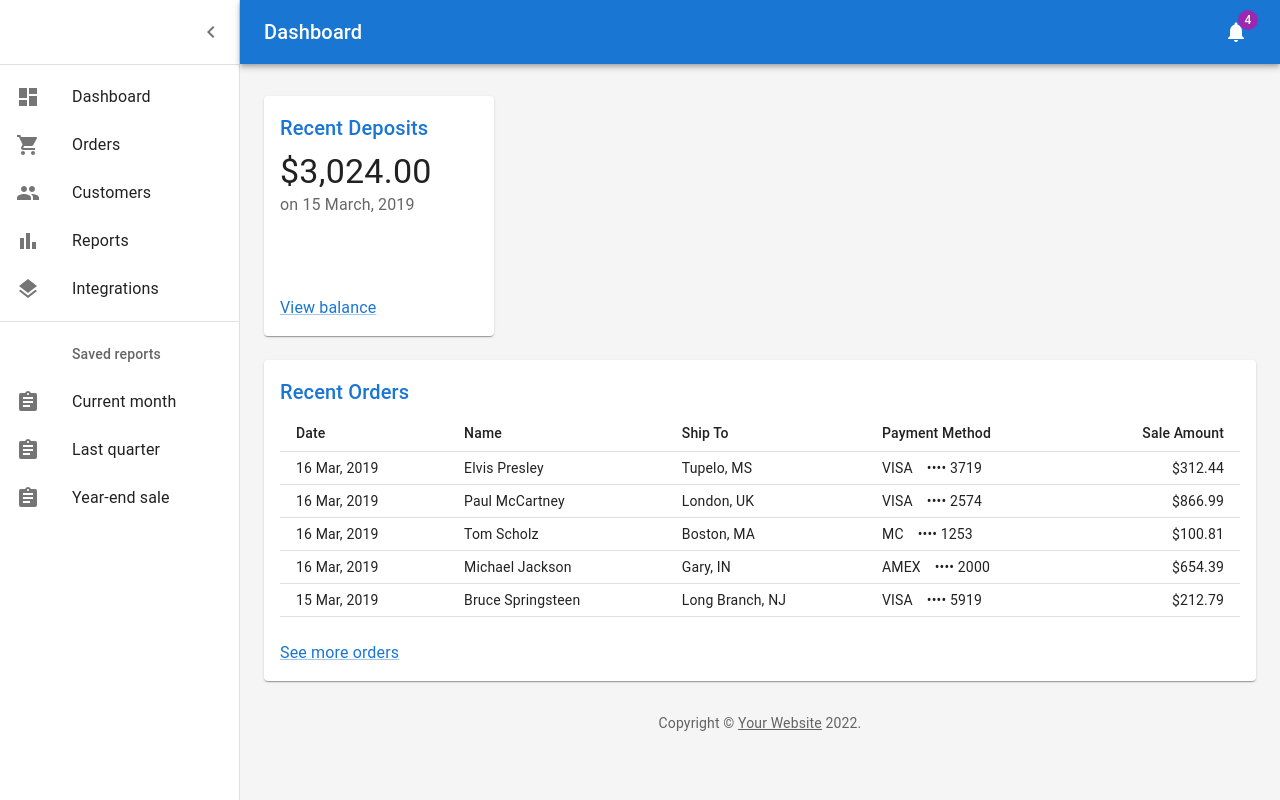
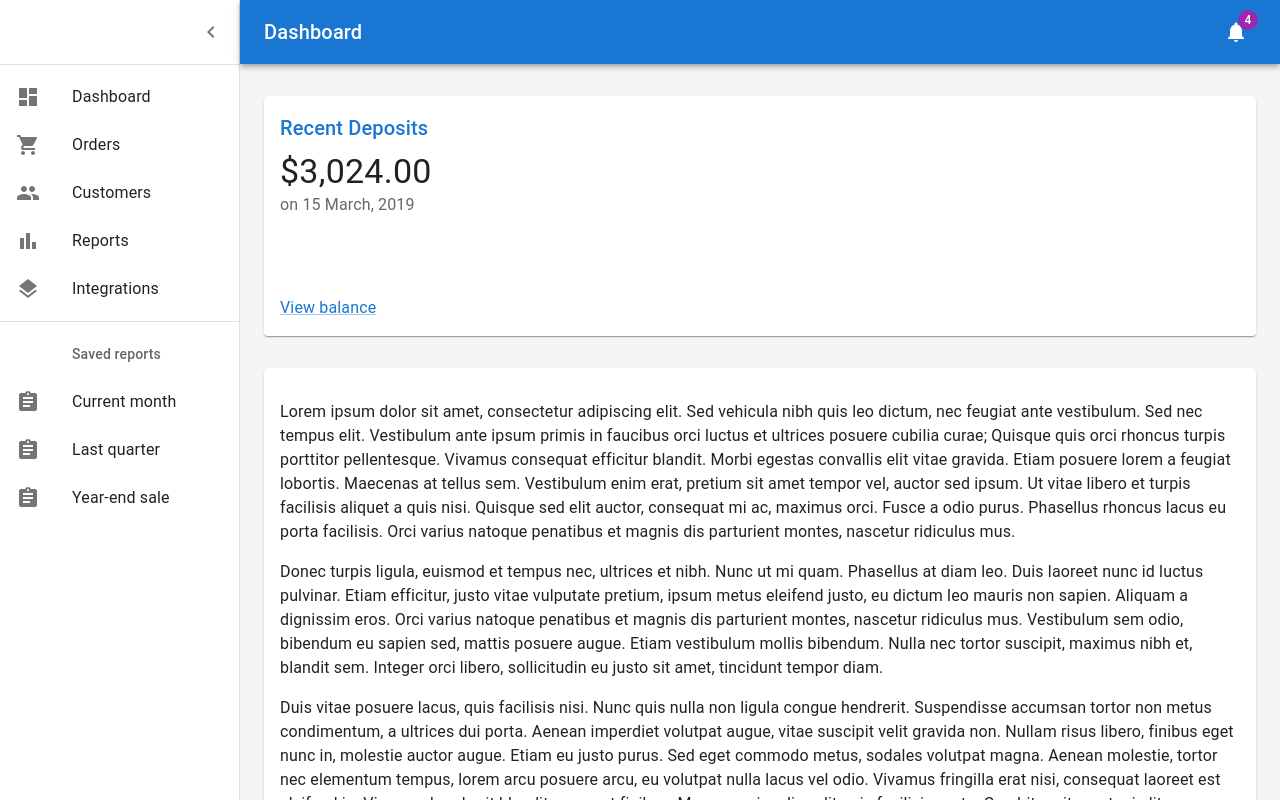
Before and after one commit to cherewaty/mui-ipad-layouts, a React (Create React App) app: page / in a window 1280 px wide. Built offline with nearby package versions, Linux system fonts and the light colour scheme.

Commit message:
Add scrollable content

```diff
--- a/src/Dashboard/Dashboard.js
+++ b/src/Dashboard/Dashboard.js
@@ -11,7 +11,6 @@ import Divider from "@mui/material/Divider";
 import IconButton from "@mui/material/IconButton";
 import Badge from "@mui/material/Badge";
 import Container from "@mui/material/Container";
-import Grid from "@mui/material/Grid";
 import Paper from "@mui/material/Paper";
 import Link from "@mui/material/Link";
 import MenuIcon from "@mui/icons-material/Menu";
@@ -19,8 +18,6 @@ import ChevronLeftIcon from "@mui/icons-material/ChevronLeft";
 import NotificationsIcon from "@mui/icons-material/Notifications";
 import { mainListItems, secondaryListItems } from "./listItems";
 import Deposits from "./Deposits";
-import Orders from "./Orders";
-
 function Copyright(props) {
   return (
     <Typography
@@ -165,27 +162,95 @@ function DashboardContent() {
         >
           <Toolbar />
           <Container maxWidth="lg" sx={{ mt: 4, mb: 4 }}>
-            <Grid container spacing={3}>
             {/* Recent Deposits */}
-              <Grid item xs={12} md={4} lg={3}>
+
             <Paper
               sx={{
                 p: 2,
                 display: "flex",
                 flexDirection: "column",
                 height: 240,
+                marginBottom: 4,
               }}
             >
               <Deposits />
             </Paper>
-              </Grid>
-              {/* Recent Orders */}
-              <Grid item xs={12}>
-                <Paper sx={{ p: 2, display: "flex", flexDirection: "column" }}>
-                  <Orders />
+
+            <Paper sx={{ p: 2 }}>
+              <p>
+                Lorem ipsum dolor sit amet, consectetur adipiscing elit. Sed
+                vehicula nibh quis leo dictum, nec feugiat ante vestibulum. Sed
+                nec tempus elit. Vestibulum ante ipsum primis in faucibus orci
+                luctus et ultrices posuere cubilia curae; Quisque quis orci
+                rhoncus turpis porttitor pellentesque. Vivamus consequat
+                efficitur blandit. Morbi egestas convallis elit vitae gravida.
+                Etiam posuere lorem a feugiat lobortis. Maecenas at tellus sem.
+                Vestibulum enim erat, pretium sit amet tempor vel, auctor sed
+                ipsum. Ut vitae libero et turpis facilisis aliquet a quis nisi.
+                Quisque sed elit auctor, consequat mi ac, maximus orci. Fusce a
+                odio purus. Phasellus rhoncus lacus eu porta facilisis. Orci
+                varius natoque penatibus et magnis dis parturient montes,
+                nascetur ridiculus mus.
+              </p>
+              <p>
+                Donec turpis ligula, euismod et tempus nec, ultrices et nibh.
+                Nunc ut mi quam. Phasellus at diam leo. Duis laoreet nunc id
+                luctus pulvinar. Etiam efficitur, justo vitae vulputate pretium,
+                ipsum metus eleifend justo, eu dictum leo mauris non sapien.
+                Aliquam a dignissim eros. Orci varius natoque penatibus et
+                magnis dis parturient montes, nascetur ridiculus mus. Vestibulum
+                sem odio, bibendum eu sapien sed, mattis posuere augue. Etiam
+                vestibulum mollis bibendum. Nulla nec tortor suscipit, maximus
+                nibh et, blandit sem. Integer orci libero, sollicitudin eu justo
+                sit amet, tincidunt tempor diam.
+              </p>
+              <p>
+                Duis vitae posuere lacus, quis facilisis nisi. Nunc quis nulla
+                non ligula congue hendrerit. Suspendisse accumsan tortor non
+                metus condimentum, a ultrices dui porta. Aenean imperdiet
+                volutpat augue, vitae suscipit velit gravida non. Nullam risus
+                libero, finibus eget nunc in, molestie auctor augue. Etiam eu
+                justo purus. Sed eget commodo metus, sodales volutpat magna.
+                Aenean molestie, tortor nec elementum tempus, lorem arcu posuere
+                arcu, eu volutpat nulla lacus vel odio. Vivamus fringilla erat
+                nisi, consequat laoreet est eleifend in. Vivamus hendrerit
+                blandit augue at finibus. Maecenas iaculis velit quis facilisis
+                porta. Curabitur sit amet mi elit.
+              </p>
+              <p>
+                Duis sit amet felis at tortor luctus ullamcorper. Proin nec
+                justo eget augue feugiat convallis vulputate non ante. Quisque
+                non mollis nulla. Fusce lacinia blandit lacus quis aliquam.
+                Vestibulum ante justo, pretium nec metus ac, lobortis posuere
+                nibh. Etiam consequat mattis justo, vitae consequat eros maximus
+                interdum. Sed rutrum auctor est, sit amet semper libero
+                pellentesque id. Nam facilisis diam ut augue pretium, sed
+                euismod risus tempor. Aenean sagittis, odio ut feugiat
+                fermentum, arcu lectus lobortis justo, vel semper magna erat ac
+                mi. Vivamus eu dolor in ipsum lobortis bibendum. Curabitur massa
+                est, mattis a tempor nec, commodo non dui. Curabitur sit amet
+                posuere est. Nulla vel arcu mollis, mattis elit a, porta magna.
+                Pellentesque erat nulla, viverra laoreet augue in, lacinia
+                consectetur turpis.
+              </p>
+              <p>
+                Sed hendrerit felis quam, sed hendrerit erat ullamcorper vel.
+                Vestibulum nibh metus, gravida id sapien ut, placerat luctus
+                lacus. Fusce rhoncus felis id justo tincidunt, ac condimentum
+                metus hendrerit. Cras vitae malesuada nunc. Curabitur a
+                pellentesque orci, et auctor nulla. Cras vel turpis velit. Duis
+                id ligula at libero accumsan porta in ut dui. Vivamus vitae
+                lacus congue, ornare dui eu, luctus massa. Sed erat massa,
+                elementum id lacinia quis, tincidunt ac justo. In facilisis sed
+                odio sed pulvinar. Interdum et malesuada fames ac ante ipsum
+                primis in faucibus. Sed a tristique mi, quis ullamcorper quam.
+                Cras tempus odio turpis, nec euismod urna vehicula viverra.
+                Quisque id ante augue. In congue, urna placerat suscipit
+                pulvinar, nunc ipsum vestibulum ante, quis dapibus ex sapien ut
+                massa.
+              </p>
             </Paper>
-              </Grid>
-            </Grid>
+
             <Copyright sx={{ pt: 4 }} />
           </Container>
         </Box>
--- a/src/Dashboard/Orders.js
+++ /dev/null
@@ -1,93 +0,0 @@
-import * as React from "react";
-import Link from "@mui/material/Link";
-import Table from "@mui/material/Table";
-import TableBody from "@mui/material/TableBody";
-import TableCell from "@mui/material/TableCell";
-import TableHead from "@mui/material/TableHead";
-import TableRow from "@mui/material/TableRow";
-import Title from "./Title";
-
-// Generate Order Data
-function createData(id, date, name, shipTo, paymentMethod, amount) {
-  return { id, date, name, shipTo, paymentMethod, amount };
-}
-
-const rows = [
-  createData(
-    0,
-    "16 Mar, 2019",
-    "Elvis Presley",
-    "Tupelo, MS",
-    "VISA ⠀•••• 3719",
-    312.44
-  ),
-  createData(
-    1,
-    "16 Mar, 2019",
-    "Paul McCartney",
-    "London, UK",
-    "VISA ⠀•••• 2574",
-    866.99
-  ),
-  createData(
-    2,
-    "16 Mar, 2019",
-    "Tom Scholz",
-    "Boston, MA",
-    "MC ⠀•••• 1253",
-    100.81
-  ),
-  createData(
-    3,
-    "16 Mar, 2019",
-    "Michael Jackson",
-    "Gary, IN",
-    "AMEX ⠀•••• 2000",
-    654.39
-  ),
-  createData(
-    4,
-    "15 Mar, 2019",
-    "Bruce Springsteen",
-    "Long Branch, NJ",
-    "VISA ⠀•••• 5919",
-    212.79
-  ),
-];
-
-function preventDefault(event) {
-  event.preventDefault();
-}
-
-export default function Orders() {
-  return (
-    <React.Fragment>
-      <Title>Recent Orders</Title>
-      <Table size="small">
-        <TableHead>
-          <TableRow>
-            <TableCell>Date</TableCell>
-            <TableCell>Name</TableCell>
-            <TableCell>Ship To</TableCell>
-            <TableCell>Payment Method</TableCell>
-            <TableCell align="right">Sale Amount</TableCell>
-          </TableRow>
-        </TableHead>
-        <TableBody>
-          {rows.map((row) => (
-            <TableRow key={row.id}>
-              <TableCell>{row.date}</TableCell>
-              <TableCell>{row.name}</TableCell>
-              <TableCell>{row.shipTo}</TableCell>
-              <TableCell>{row.paymentMethod}</TableCell>
-              <TableCell align="right">{`$${row.amount}`}</TableCell>
-            </TableRow>
-          ))}
-        </TableBody>
-      </Table>
-      <Link color="primary" href="#" onClick={preventDefault} sx={{ mt: 3 }}>
-        See more orders
-      </Link>
-    </React.Fragment>
-  );
-}
```
Lines whose indentation alone changed are shown as unchanged.
